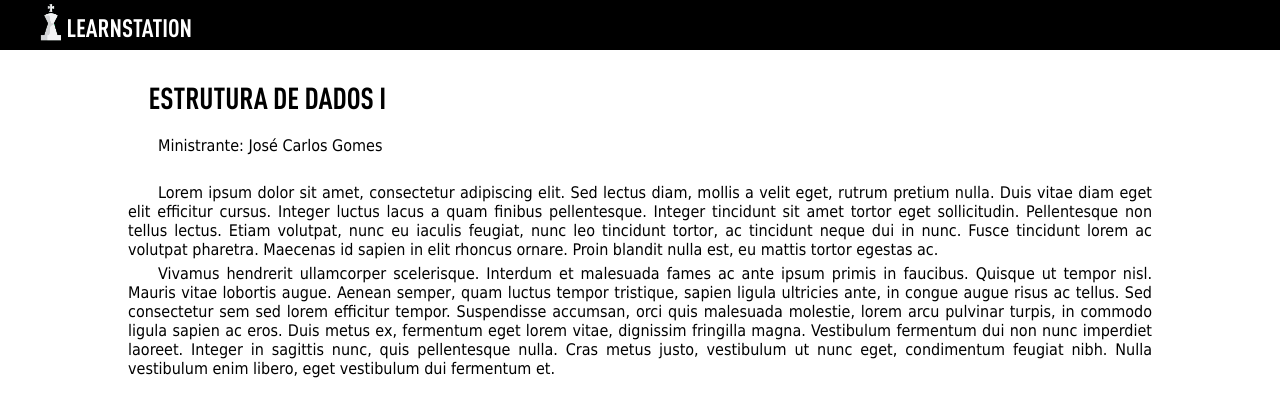
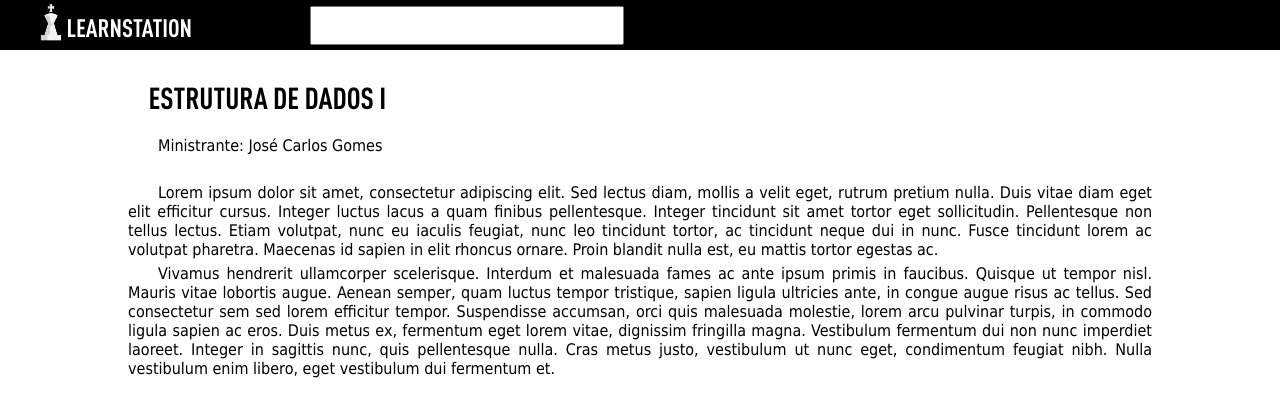
Before and after one commit to leandroungari/fctpp-es-learnstation, a PHP site: page /application/view/curso.php in a window 1280 px wide. Shown: the top 399 px of the page. Run offline with PHP 8.4, Linux system fonts and the light colour scheme; the template is opened without the code that fills it, so the values that code supplies are empty.

Commit message:
Novas funcionalidades

```diff
--- a/LearnStation/application/assets/css/curso.css
+++ b/LearnStation/application/assets/css/curso.css
@@ -8,6 +8,11 @@
 @font-face{
 	font-family: OpenSans;
 	src: url("fonts/OpenSans.woff");
+}
+
+.header-element-field > form > input{
+	position: absolute;
+	top: -9px; left: 300px;
 }
 
 .header-box{
--- a/LearnStation/application/assets/css/cursoministrado.css
+++ b/LearnStation/application/assets/css/cursoministrado.css
@@ -17,6 +17,11 @@
 	width: 94%; height: 50px;
 	line-height: 50px;
 	background: #000;
+}
+
+.header-element-field > form > input{
+	position: absolute;
+	top: -9px; left: 300px;
 }
 
 [class*="header-element"]{
--- a/LearnStation/application/assets/css/perfil.css
+++ b/LearnStation/application/assets/css/perfil.css
@@ -28,6 +28,11 @@
 	text-transform: uppercase;
 	font-family: DINPro;
 	line-height: inherit;
+}
+
+.header-element-field > form > input{
+	position: absolute;
+	top: -9px; left: 300px;
 }
 
 .header-element-title{
--- a/LearnStation/application/view/aula.php
+++ b/LearnStation/application/view/aula.php
@@ -10,6 +10,7 @@
 <body>
 	<header class="header-box">
 		<div class="header-element-title">LearnStation</div>
+		<div class="header-element-field"><form action=""><input type="text"/></form></div>
 	</header>
 	<section>
 		<div class="curso">
@@ -22,8 +23,8 @@
 			<div class="media">
 			<br><br>
 				<header>Vídeo</header>
-				<video width="600" height="400" autoplay="off" controls>
-	  				<source src="<?php echo $assets['video']?>movie.mp4" type="video/mp4">
+				<video width="600" height="400" controls>
+	  				<source src="<?php echo $assets['video']?>flash.mp4" type="video/mp4">
 
 					Your browser does not support the video tag.
 				</video>
--- a/LearnStation/application/view/curso.php
+++ b/LearnStation/application/view/curso.php
@@ -10,6 +10,7 @@
 <body>
 	<header class="header-box">
 		<div class="header-element-title">LearnStation</div>
+		<div class="header-element-field"><form action=""><input type="text"/></form></div>
 	</header>
 	<section>
 		<div class="curso">
--- a/LearnStation/application/view/cursoministrado.php
+++ b/LearnStation/application/view/cursoministrado.php
@@ -10,6 +10,7 @@
 <body>
 	<header class="header-box">
 		<div class="header-element-title">LearnStation</div>
+		<div class="header-element-field"><form action=""><input type="text"/></form></div>
 	</header>
 	<section>
 		<div class="curso">
--- a/LearnStation/application/view/perfil.php
+++ b/LearnStation/application/view/perfil.php
@@ -10,6 +10,7 @@
 <body>
 	<header class="header-box">
 		<div class="header-element-title">LearnStation</div>
+		<div class="header-element-field"><form action=""><input type="text"/></form></div>
 	</header>
 	<section>
 		<div class="info">
@@ -31,6 +32,7 @@
 		</div>
 		<div class="listagem">
 			<header>Cursos Ministrados</header>
+			<div class="form-element-button" title="Novo Curso">+</div>
 			<div class="listagem-curso cm">Algoritmos e Técnicas de Programação</div>
 			<div class="listagem-curso cm">Teoria de Grafos</div>
 			<div class="listagem-curso cm">Estrutura de Dados I: Básico</div>
```
Also changed, not shown: LearnStation/application/assets/css/aula.css (+7 -0 lines), 2 other files.
